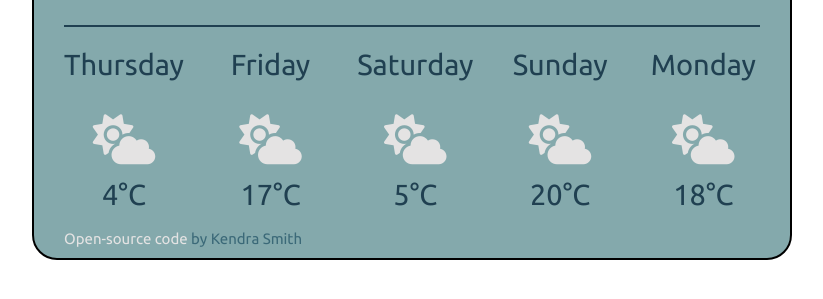
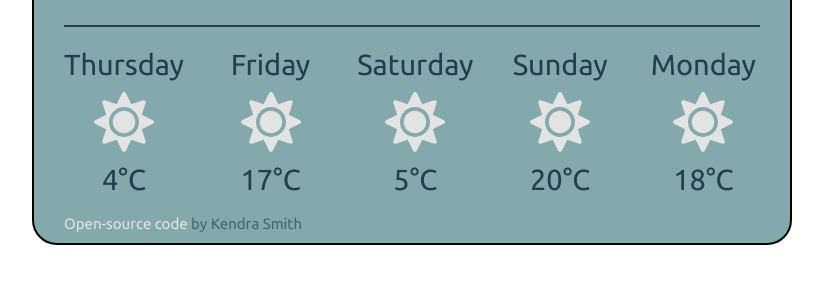
Before and after one commit to Kendyns/SheCodes-Weather-App, a plain HTML site: page index.html in a window 1280 px wide. Shown: the part 313-612 px from the top of the page, without its empty margins (73-896 px from the left). Drawn offline with nearby package versions, Linux system fonts and the light colour scheme; no server answers.

Commit message:
Finished FutureIcons
Completed Weather Icon Changes for the Future

```diff
--- a/index.html
+++ b/index.html
@@ -96,27 +96,62 @@
         <div class="row">
           <div class="col">
             <p class="day1">Thursday</p>
-            <span class="futWea"><i class="fas fa-cloud-sun"></i></span>
+            <span class="futWea"
+              ><img
+                src="src/images/01d.svg"
+                alt="day1-icon"
+                id="iconday1"
+                class="future-icon"
+                width="60px"
+            /></span>
             <h4 class="future temp1"><span class="curr1">4</span>°C</h4>
           </div>
           <div class="col">
             <p class="day2">Friday</p>
-            <span class="futWea"><i class="fas fa-cloud-sun"></i></span>
+            <span class="futWea"
+              ><img
+                src="src/images/01d.svg"
+                alt="day2-icon"
+                id="iconday2"
+                class="future-icon"
+                width="60px"
+            /></span>
             <h4 class="future temp2"><span class="curr2">17</span>°C</h4>
           </div>
           <div class="col">
             <p class="day3">Saturday</p>
-            <span class="futWea"><i class="fas fa-cloud-sun"></i></span>
+            <span class="futWea"
+              ><img
+                src="src/images/01d.svg"
+                alt="day3-icon"
+                id="iconday3"
+                class="future-icon"
+                width="60px"
+            /></span>
             <h4 class="future temp3"><span class="curr3">5</span>°C</h4>
           </div>
           <div class="col">
             <p class="day4">Sunday</p>
-            <span class="futWea"><i class="fas fa-cloud-sun"></i></span>
+            <span class="futWea"
+              ><img
+                src="src/images/01d.svg"
+                alt="day4-icon"
+                id="iconday4"
+                class="future-icon"
+                width="60px"
+            /></span>
             <h4 class="future temp4"><span class="curr4">20</span>°C</h4>
           </div>
           <div class="col">
             <p class="day5">Monday</p>
-            <span class="futWea"><i class="fas fa-cloud-sun"></i></span>
+            <span class="futWea"
+              ><img
+                src="src/images/01d.svg"
+                alt="day5-icon"
+                id="iconday5"
+                class="future-icon"
+                width="60px"
+            /></span>
             <h4 class="future temp5"><span class="curr5">18</span>°C</h4>
           </div>
         </div>
--- a/src/index.js
+++ b/src/index.js
@@ -130,9 +130,12 @@ function currentWeather(response) {
   );
   cityTime(timestamp);
 }
-function changeDailyFore(temperatures) {
+function changeDailyFore(temperatures, weatherIDs) {
   for (let j = 1; j < 6; j++) {
     let futureDay = ".temp" + String(j);
+    let futureIcon = "#iconday" + String(j);
+    let futurePic = document.querySelector(futureIcon);
+    futurePic.setAttribute("src", `src/images/${weatherIDs[j]}.svg`);
     let highlightDay = document.querySelector(futureDay);
     highlightDay.innerHTML = Math.round(temperatures[j]) + "°C";
   }
@@ -167,7 +170,12 @@ function multiForecast(response) {
   temperatures[3] = response.data.list[mI3].main.temp_max;
   temperatures[4] = response.data.list[mI4].main.temp_max;
   temperatures[5] = response.data.list[mI5].main.temp_max;
-  changeDailyFore(temperatures);
+  weatherIDs[1] = response.data.list[mI1].weather[0].icon;
+  weatherIDs[2] = response.data.list[mI2].weather[0].icon;
+  weatherIDs[3] = response.data.list[mI3].weather[0].icon;
+  weatherIDs[4] = response.data.list[mI4].weather[0].icon;
+  weatherIDs[5] = response.data.list[mI5].weather[0].icon;
+  changeDailyFore(temperatures, weatherIDs);
 }
 function weatherLookup(city) {
   let url = `https://api.openweathermap.org/data/2.5/weather?q=${city}&appid=${apiKey}&units=metric`;
@@ -192,6 +200,7 @@ let timestamp = null;
 
 //null temp values
 let temperatures = [null, 11, 15, 18, 19, 32];
+let weatherIDs = [null, 11, 12, 13, 14, 15];
 let windSpeed = null;
 
 let changeToF = document.querySelector(".far");
--- a/src/styles.css
+++ b/src/styles.css
@@ -146,9 +146,14 @@ button {
   background-color: #3b6978;
 }
 .futWea {
-  font-size: 50px;
   padding: 0 0 16px 0;
   color: #e4e3e3;
+  position: relative;
+  bottom: 10px;
+}
+.future-icon {
+  filter: invert(99%) sepia(0%) saturate(2066%) hue-rotate(209deg)
+    brightness(118%) contrast(78%);
 }
 .openSourced {
   margin: 10px 0px 5px 0px;
```
